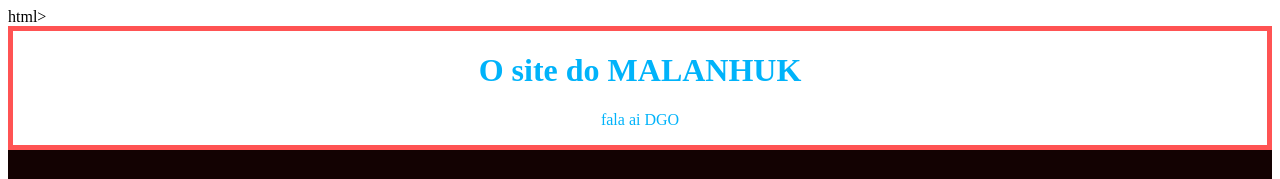
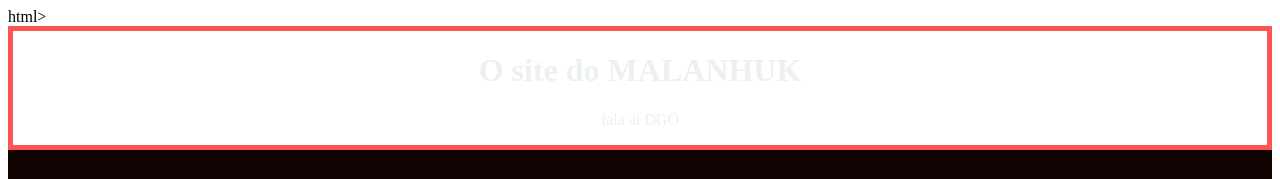
Before and after one commit to adrianmalanhuk-dotcom/Meu-primeiro-site, a plain HTML site: page index.html in a window 1280 px wide. Shown: the top 179 px of the page. Drawn offline with Linux system fonts and the light colour scheme.

Commit message:
09876665437801233243

```diff
--- a/style.css
+++ b/style.css
@@ -1,13 +1,13 @@
 :root{
 --cor-primaria:00b7ff
 --cor-segundaria:7c7777;;
---cor-fundo:#fd0000;
---cor-contraste:#00b3fa;
+--cor-fundo:#1a0101;
+--cor-contraste:#ecf0f1;
 --cor-botao:lab(1.78% 5.5 1.94);
 .tema-escuro{
     --cor-primaria:#183C6;
---cor-fundo:#110202;
---cor-botao:#7c7777;
+--cor-fundo:#f1dada;
+--cor-botao:#f1e3e3;
 }
 }
 
```
